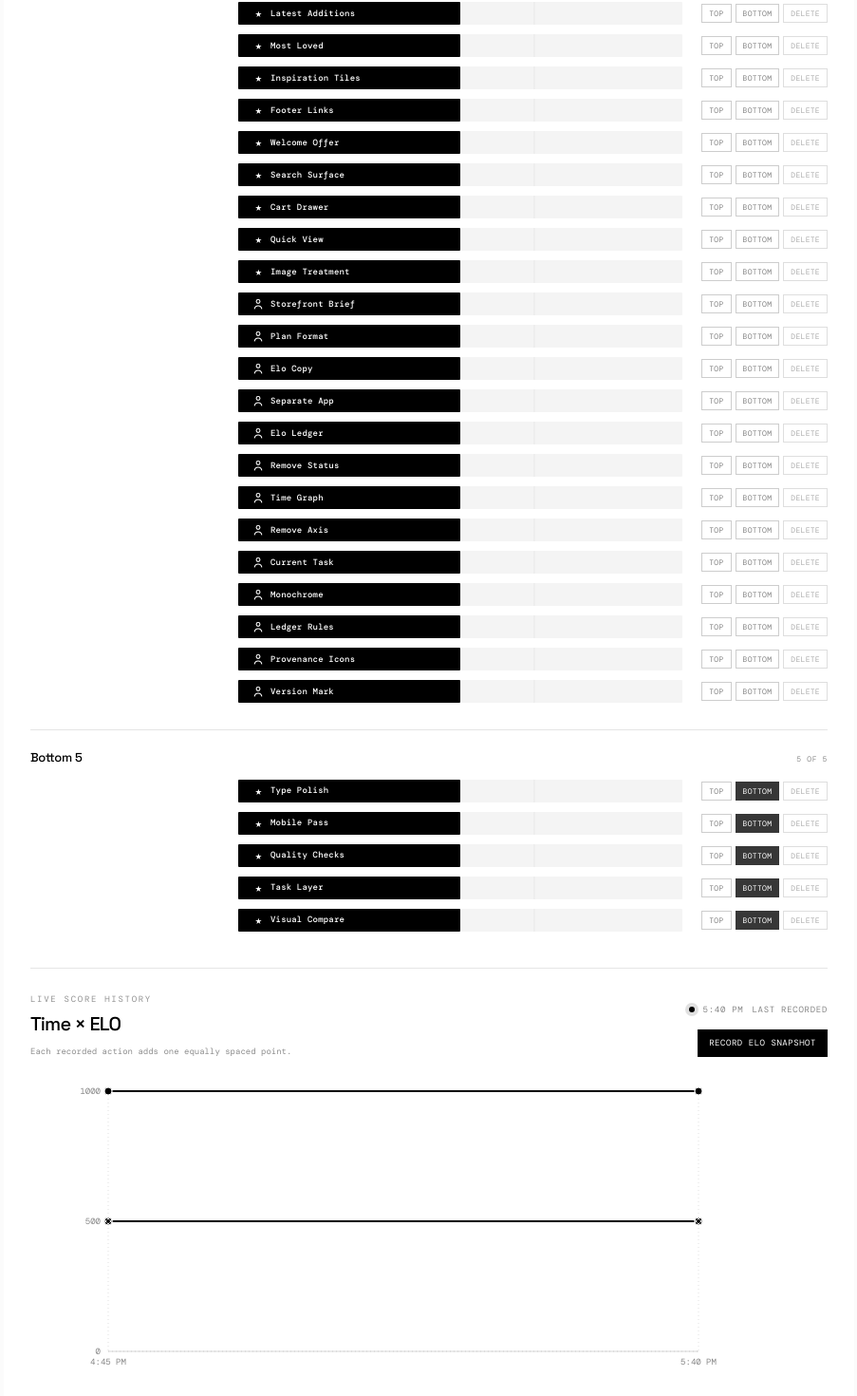
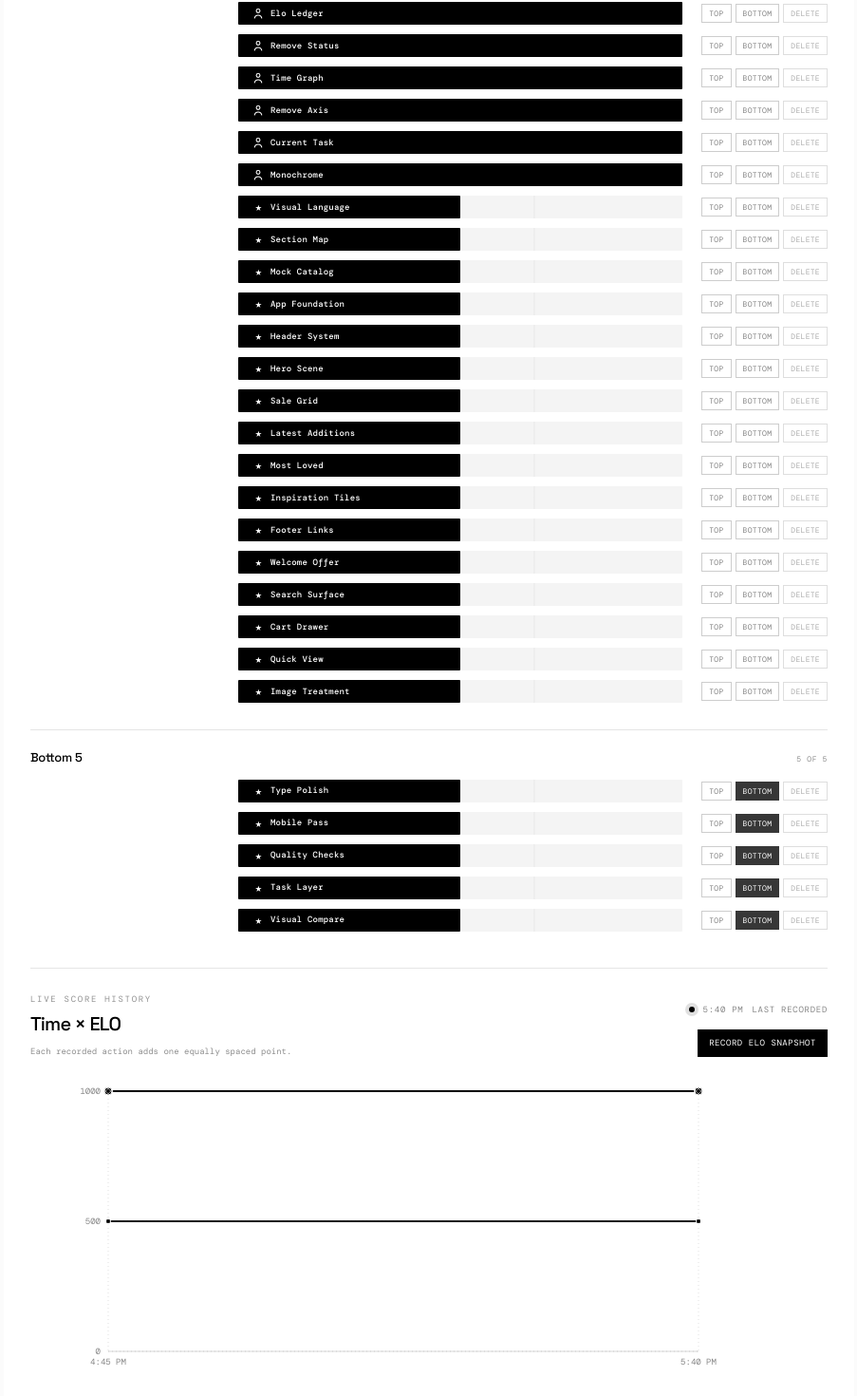
Before and after one commit to adomasgaudi26/norra-plan, a Next.js app: page / in a window 1280 px wide. Shown: the part 751-2221 px from the top of the page at 95% size, without its empty margins (188-1091 px from the left). Built offline with nearby package versions, Linux system fonts and the light colour scheme.

Commit message:
Promote human tasks to top five

```diff
--- a/app/page.tsx
+++ b/app/page.tsx
@@ -459,12 +459,18 @@ const taskDetails: Record<string, Pick<Task, "codename" | "description">> = {
 };
 
 const DEFAULT_ELO = 500;
+const HUMAN_DEFAULT_ELO = 1000;
+const MAX_SELECTED = 5;
 
-const initialTasks: Task[] = seedData.map(({ scores: _scores, done: _legacyDone, initialElo = DEFAULT_ELO, ...task }) => ({
+function getInitialElo(taskId: string, explicitElo?: number) {
+  return explicitElo ?? (taskId.startsWith("brief-") ? HUMAN_DEFAULT_ELO : DEFAULT_ELO);
+}
+
+const initialTasks: Task[] = seedData.map(({ scores: _scores, done: _legacyDone, initialElo, ...task }) => ({
   ...task,
   ...taskDetails[task.id],
   origin: task.id.startsWith("brief-") ? "human" : "agent",
-  history: periods.map((date) => ({ date, score: initialElo })),
+  history: periods.map((date) => ({ date, score: getInitialElo(task.id, initialElo) })),
 }));
 
 const INITIAL_TIME_MINUTES = 16 * 60 + 45;
@@ -490,15 +496,45 @@ const K_FACTOR = 32;
 const STORAGE_KEY = "elo-plan-state-v6";
 const LEDGER_STORAGE_KEY = "norra-elo-ledger-v8";
 const CATEGORY_STORAGE_KEY = "elo-plan-categories-v1";
-const MAX_SELECTED = 5;
+const DELETED_TASK_IDS_KEY = "elo-plan-deleted-task-ids-v1";
 const INITIAL_TOP_IDS = [
-  "brief-human-top-five",
-  "brief-local-json-server",
-  "visual-language",
-  "sections",
-  "catalog",
+  ...initialTasks
+    .filter((task) => task.origin === "human")
+    .slice(-MAX_SELECTED)
+    .reverse()
+    .map((task) => task.id),
 ];
 const INITIAL_BOTTOM_IDS = ["polish", "responsive", "checks", "task-layer", "screenshot"];
+
+function getHumanTopIds(taskList: Task[]) {
+  return taskList
+    .filter((task) => task.origin === "human")
+    .slice(-MAX_SELECTED)
+    .reverse()
+    .map((task) => task.id);
+}
+
+function getDeletedTaskIds() {
+  try {
+    const parsed = JSON.parse(window.localStorage.getItem(DELETED_TASK_IDS_KEY) ?? "[]");
+    return new Set<string>(Array.isArray(parsed) ? parsed.filter((id): id is string => typeof id === "string") : []);
+  } catch {
+    return new Set<string>();
+  }
+}
+
+function promoteHumanTasks(categoryState: CategoryState, taskList: Task[]): CategoryState {
+  const knownTaskIds = new Set(taskList.map((task) => task.id));
+  const humanTopIds = getHumanTopIds(taskList);
+  const top = [...humanTopIds, ...categoryState.top]
+    .filter((id, index, ids) => ids.indexOf(id) === index)
+    .filter((id) => knownTaskIds.has(id))
+    .slice(0, MAX_SELECTED);
+  const bottom = categoryState.bottom.filter(
+    (id) => knownTaskIds.has(id) && !top.includes(id),
+  );
+  return { top, bottom };
+}
 
 function formatScore(score: number) {
   return new Intl.NumberFormat("en-US").format(Math.round(score));
@@ -570,13 +606,20 @@ export default function Home() {
           ...task,
           origin: task.origin ?? getTaskOrigin(task.id),
         }));
-          const valid =
+        const knownTaskIds = new Set(initialTasks.map((task) => task.id));
+        const deletedTaskIds = getDeletedTaskIds();
+        const storedTaskIds = new Set(normalized.map((task) => task.id));
+        const newlySeededTasks = initialTasks.filter(
+          (task) => !storedTaskIds.has(task.id) && !deletedTaskIds.has(task.id),
+        );
+        const valid =
           Array.isArray(parsed) &&
           parsed.length <= initialTasks.length &&
           new Set(parsed.map((task) => task.id)).size === parsed.length &&
-            normalized.every(
+          normalized.every(
             (task) =>
               typeof task.id === "string" &&
+              knownTaskIds.has(task.id) &&
               typeof task.name === "string" &&
               typeof task.codename === "string" &&
               typeof task.description === "string" &&
@@ -585,7 +628,7 @@ export default function Home() {
               Array.isArray(task.history) &&
               task.history.length === periods.length,
           );
-        if (valid) setTasks(normalized);
+        if (valid) setTasks([...normalized, ...newlySeededTasks]);
       } catch {
         window.localStorage.removeItem(STORAGE_KEY);
       }
@@ -598,11 +641,13 @@ export default function Home() {
   }, [storageReady, tasks]);
 
   useEffect(() => {
+    if (!storageReady || categoryStorageReady) return;
     const saved = window.localStorage.getItem(CATEGORY_STORAGE_KEY);
+    let savedCategories: CategoryState | null = null;
     if (saved) {
       try {
         const parsed = JSON.parse(saved) as CategoryState;
-        const knownTaskIds = new Set(initialTasks.map((task) => task.id));
+        const knownTaskIds = new Set(tasks.map((task) => task.id));
         const validIds = (ids: unknown): ids is string[] =>
           Array.isArray(ids) &&
           ids.length <= MAX_SELECTED &&
@@ -612,13 +657,19 @@ export default function Home() {
           validIds(parsed.top) &&
           validIds(parsed.bottom) &&
           new Set([...parsed.top, ...parsed.bottom]).size === parsed.top.length + parsed.bottom.length;
-        if (valid) setCategories({ top: parsed.top, bottom: parsed.bottom });
+        if (valid) savedCategories = parsed;
       } catch {
         window.localStorage.removeItem(CATEGORY_STORAGE_KEY);
       }
     }
+
+    const fallbackCategories: CategoryState = {
+      top: INITIAL_TOP_IDS.filter((id) => tasks.some((task) => task.id === id)),
+      bottom: INITIAL_BOTTOM_IDS.filter((id) => tasks.some((task) => task.id === id)),
+    };
+    setCategories(promoteHumanTasks(savedCategories ?? fallbackCategories, tasks));
     setCategoryStorageReady(true);
-  }, []);
+  }, [categoryStorageReady, storageReady, tasks]);
 
   useEffect(() => {
     if (categoryStorageReady) {
@@ -632,6 +683,11 @@ export default function Home() {
       try {
         const parsed = JSON.parse(saved) as LedgerEntry[];
         const knownTaskIds = new Set(initialTasks.map((task) => task.id));
+        const deletedTaskIds = getDeletedTaskIds();
+        const recordedTaskIds = new Set(parsed.map((entry) => entry.taskId));
+        const newlySeededEntries = initialLedger.filter(
+          (entry) => !recordedTaskIds.has(entry.taskId) && !deletedTaskIds.has(entry.taskId),
+        );
         const valid =
           Array.isArray(parsed) &&
           parsed.every(
@@ -646,7 +702,7 @@ export default function Home() {
               typeof entry.elo === "number" &&
               Number.isFinite(entry.elo),
           );
-        if (valid) setLedger(parsed);
+        if (valid) setLedger([...parsed, ...newlySeededEntries]);
       } catch {
         window.localStorage.removeItem(LEDGER_STORAGE_KEY);
       }
@@ -768,6 +824,9 @@ export default function Home() {
       bottom: current.bottom.filter((id) => id !== taskId),
     }));
     setLedger((current) => current.filter((entry) => entry.taskId !== taskId));
+    const deletedTaskIds = getDeletedTaskIds();
+    deletedTaskIds.add(taskId);
+    window.localStorage.setItem(DELETED_TASK_IDS_KEY, JSON.stringify([...deletedTaskIds]));
   }
 
   function rate(winnerId: string, loserId: string) {
```
